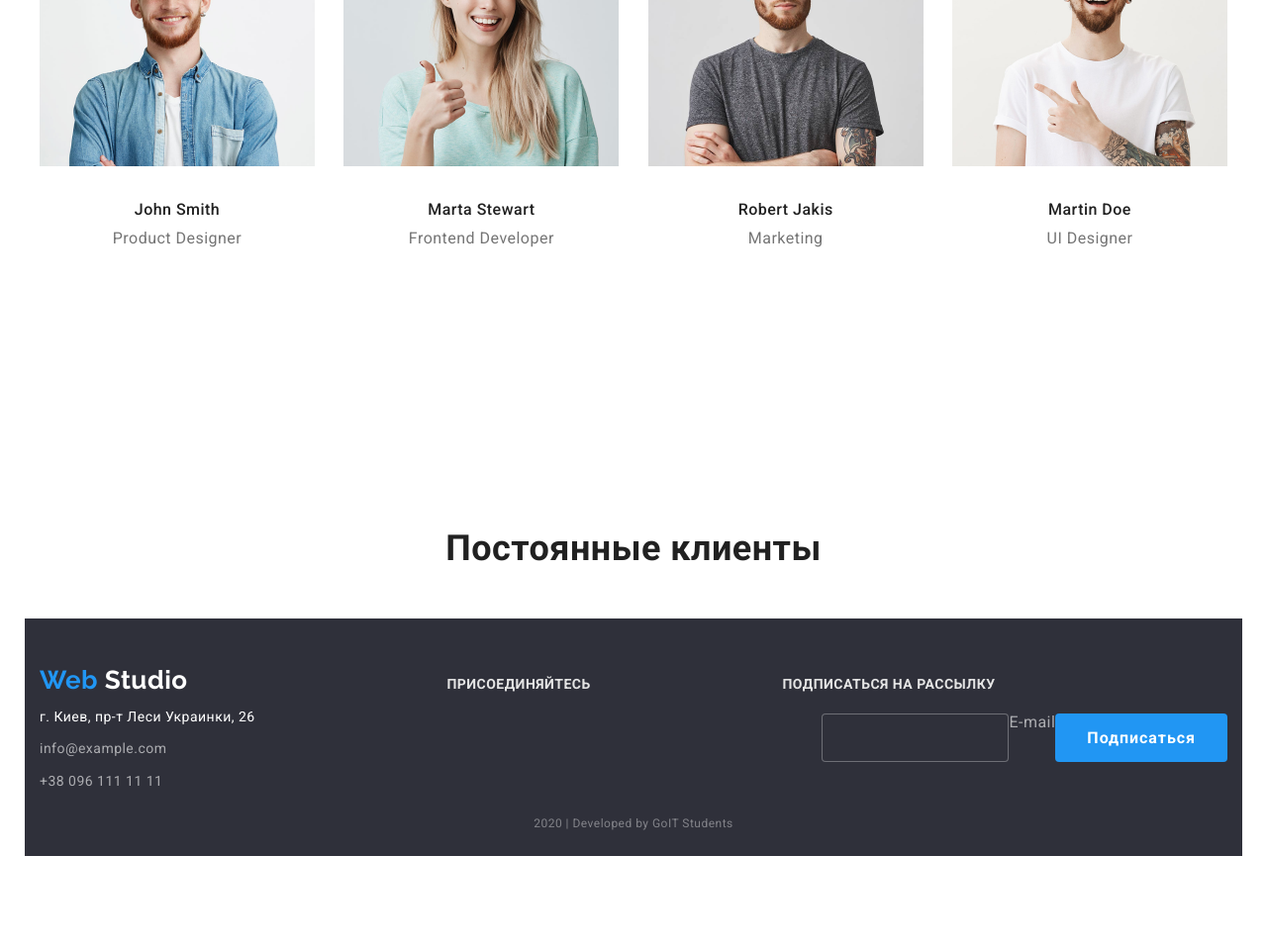
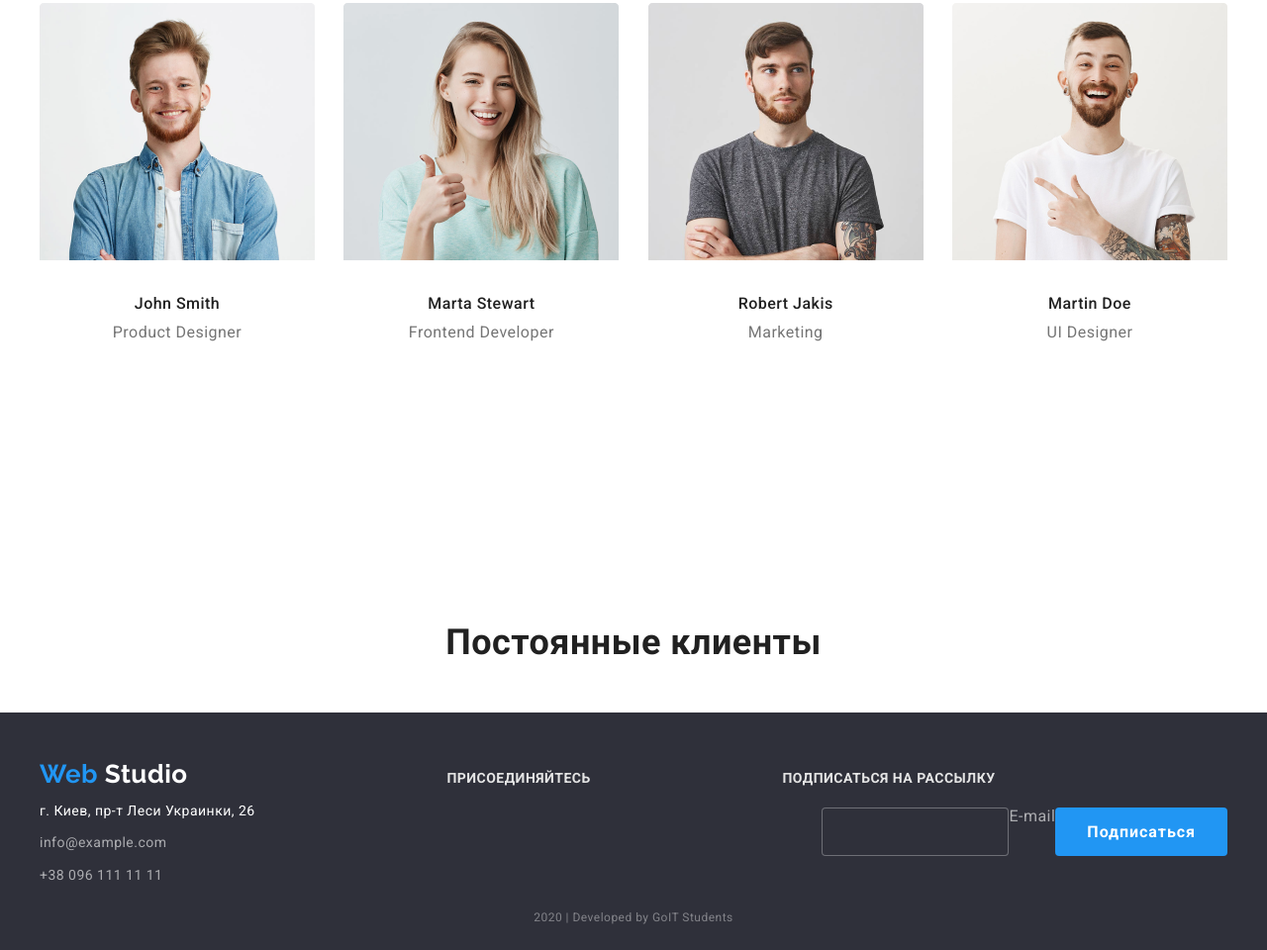
Before and after one commit to ZhivotnkoAlex/goit-markup-hw-03, a plain HTML site: page index.html in a window 1280 px wide. Shown: the part 1260-2220 px from the top of the page at 99% size. Before the commit the page ends 2125 px from the top, so only its background shows below. Drawn offline with nearby package versions, Linux system fonts and the light colour scheme.

Commit message:
вносит окончательные правки ментора

```diff
--- a/css/style.css
+++ b/css/style.css
@@ -142,6 +142,8 @@
 
 .values-cont {
     padding-top: 94px;
+    padding-bottom: 94px;
+    border-bottom: 1px solid #ECECEC;
 }
 
 .values>li {
@@ -263,8 +265,12 @@
 }
 
 .clients {
-    margin-top: 188px;
-    margin-bottom: 50px;
+    padding-top: 188px;
+    padding-bottom: 50px;
+}
+
+.clients>ul {
+    margin: 0;
 }
 
 .clients>h2 {
--- a/index.html
+++ b/index.html
@@ -196,10 +196,9 @@
         </section>
     </main>
 
-    <footer class="footer container">
-        <!-- <div class="container"> -->
+    <footer class="footer">
+        <div class="container">
             <div class="footer-flex">
-
                 <!-- контакты   -->
                 <div class="footer-contacts">
                     <a href="./index.html" class="footer-logo"> <span class="logo-color">Web</span> Studio</a>
@@ -208,7 +207,6 @@
                       <a href="mailto:info@example.com" class="footer-mail">info@example.com</a>
                       <a href="tel:380961111111">+38 096 111 11 11</a>
                     </address>
-
                 </div>
 
                 <!-- социальные сети -->
@@ -240,7 +238,8 @@
                 </div>
             </div>
             <p class="copyright">2020 | Developed by GoIT Students</p>
-        <!-- </div> -->
+        </div>
+
     </footer>
 </body>
 
```
Lines whose indentation alone changed are shown as unchanged.
